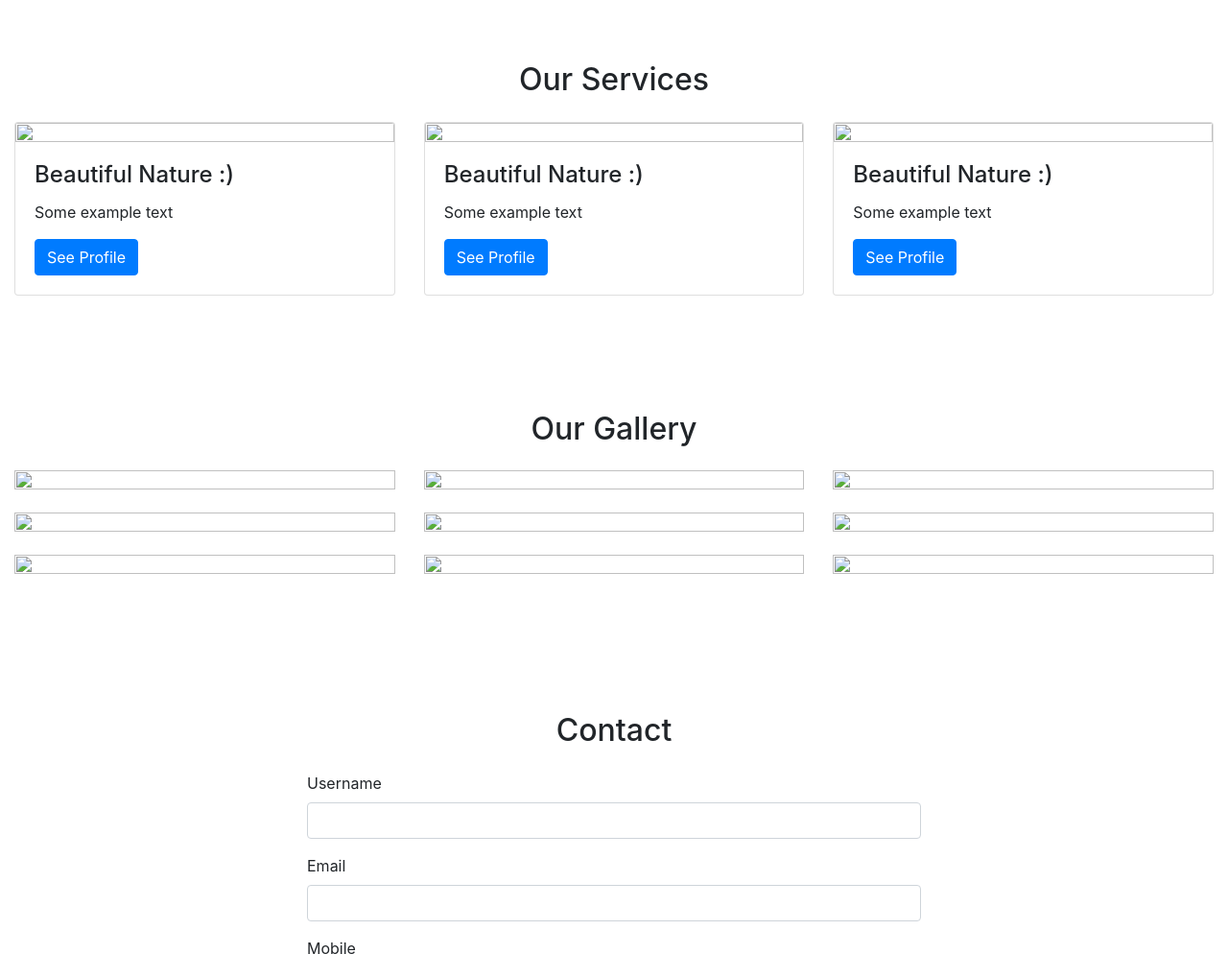
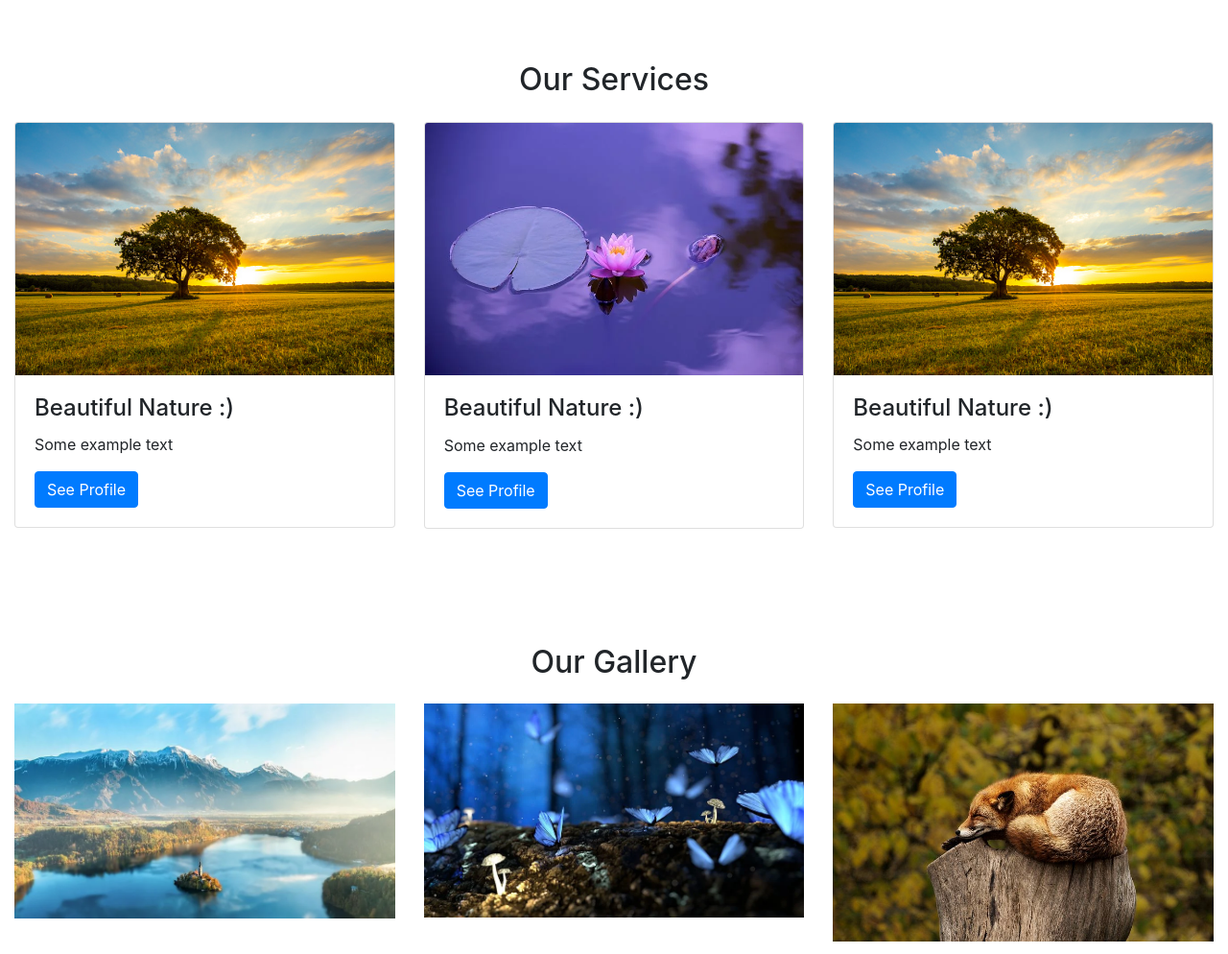
Before and after one commit to abirmahmud2734/abir-, a plain HTML site: page index.html in a window 1280 px wide. Shown: the part 920-1914 px from the top of the page at 96% size. Drawn offline with nearby package versions, Linux system fonts and the light colour scheme; some packages are replaced by stand-ins of ours; a script that the page names is missing.

Commit message:
Update index.html

```diff
--- a/index.html
+++ b/index.html
@@ -65,7 +65,7 @@ box-sizing:border-box;
   <!-- The slideshow -->
   <div class="carousel-inner" id="home">
     <div class="carousel-item active">
-      <img src="img/forest-931706__480.jpg" alt="Los Angeles" width="1100" height="500">
+      <img src="forest-931706__480.jpg" alt="Los Angeles" width="1100" height="500">
     </div>
     <div class="carousel-item">
 
@@ -73,10 +73,10 @@ box-sizing:border-box;
 
 
 
-      <img src="img/the-road-815297__480.jpg" alt="Chicago" width="1100" height="500">
+      <img src="the-road-815297__480.jpg" alt="Chicago" width="1100" height="500">
     </div>
     <div class="carousel-item">
-      <img src="img/yellowstone-national-park-1581879__480.jpg" alt="New York" width="1100" height="500">
+      <img src="yellowstone-national-park-1581879__480.jpg" alt="New York" width="1100" height="500">
     </div>
   </div>
 
@@ -102,7 +102,7 @@ box-sizing:border-box;
 <div class="container-fluid">
 <div class="row">
 <div class="col-lg-6 col-md-6 col-12">
-<img src="img/tree-736885_1280.webp" class="img-fluid abitag">
+<img src="tree-736885_1280.webp" class="img-fluid abitag">
 </div>
 
 
@@ -141,7 +141,7 @@ box-sizing:border-box;
 <div class="col-lg-4 col-md-4 col-12">
 
 <div class="card">
-<img src="img/1.jpg" class="card-img-top">
+<img src="1.jpg" class="card-img-top">
 
 <div class="card-body">
 <h4 class="card-title">Beautiful Nature :)</h4>
@@ -155,7 +155,7 @@ box-sizing:border-box;
 <div class="col-lg-4 col-md-4 col-12">
 
 <div class="card">
-<img src="img/lotus-1205631__480.webp" class="card-img-top">
+<img src="lotus-1205631__480.webp" class="card-img-top">
 
 <div class="card-body">
 <h4 class="card-title">Beautiful Nature :)</h4>
@@ -169,7 +169,7 @@ box-sizing:border-box;
 <div class="col-lg-4 col-md-4 col-12">
 
 <div class="card">
-<img src="img/1.jpg" class="card-img-top">
+<img src="1.jpg" class="card-img-top">
 
 <div class="card-body">
 <h4 class="card-title">Beautiful Nature :)</h4>
@@ -212,33 +212,33 @@ box-sizing:border-box;
 <div class="container-fluid">
 <div class="row">
 <div class="col-lg-4 col-md-4 col-12">
-<img src="img/bled-1899264__480.webp" class="img-fluid pb-4 abir">
+<img src="bled-1899264__480.webp" class="img-fluid pb-4 abir">
 </div>
 <div class="col-lg-4 col-md-4 col-12">
-<img src="img/butterfly-2049567__480.webp" class="img-fluid pb-4 abir">
+<img src="butterfly-2049567__480.webp" class="img-fluid pb-4 abir">
 </div>
 <div class="col-lg-4 col-md-4 col-12">
-<img src="img/fox-1284512__480.jpg" class="img-fluid pb-4 abir">
+<img src="fox-1284512__480.jpg" class="img-fluid pb-4 abir">
 </div>
 <div class="col-lg-4 col-md-4 col-12">
-<img src="img/frog-540812__480.webp" class="img-fluid pb-4 abir">
+<img src="frog-540812__480.webp" class="img-fluid pb-4 abir">
 </div>
 <div class="col-lg-4 col-md-4 col-12">
-<img src="img/italy-2080072__480.webp" class="img-fluid pb-4 abir">
+<img src="italy-2080072__480.webp" class="img-fluid pb-4 abir">
 </div>
 <div class="col-lg-4 col-md-4 col-12">
-<img src="img/lone-tree-1934897__480.jpg" class="img-fluid pb-4 abir">
+<img src="lone-tree-1934897__480.jpg" class="img-fluid pb-4 abir">
 </div>
 <div class="col-lg-4 col-md-4 col-12">
-<img src="img/lotus-1205631__480.webp" class="img-fluid pb-4 abir">
+<img src="lotus-1205631__480.webp" class="img-fluid pb-4 abir">
 </div>
 
 <div class="col-lg-4 col-md-4 col-12">
-<img src="img/landscape-540115__480.jpg" class="img-fluid pb-4 abir">
+<img src="landscape-540115__480.jpg" class="img-fluid pb-4 abir">
 </div>
 
 <div class="col-lg-4 col-md-4 col-12">
-<img src="img/landscape-540115__480.jpg" class="img-fluid pb-4 abir">
+<img src="landscape-540115__480.jpg" class="img-fluid pb-4 abir">
 </div>
 </div>
 
```
